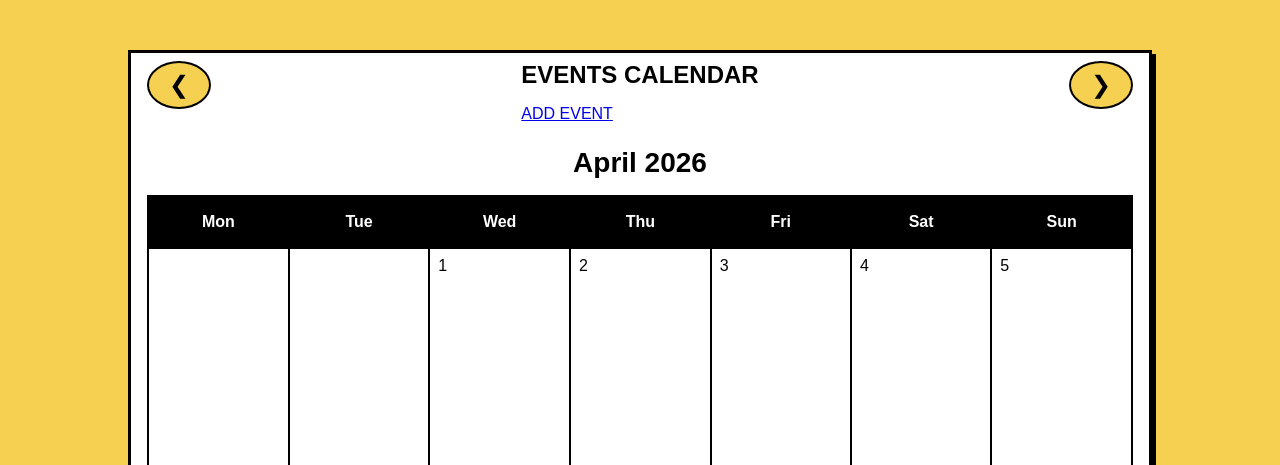
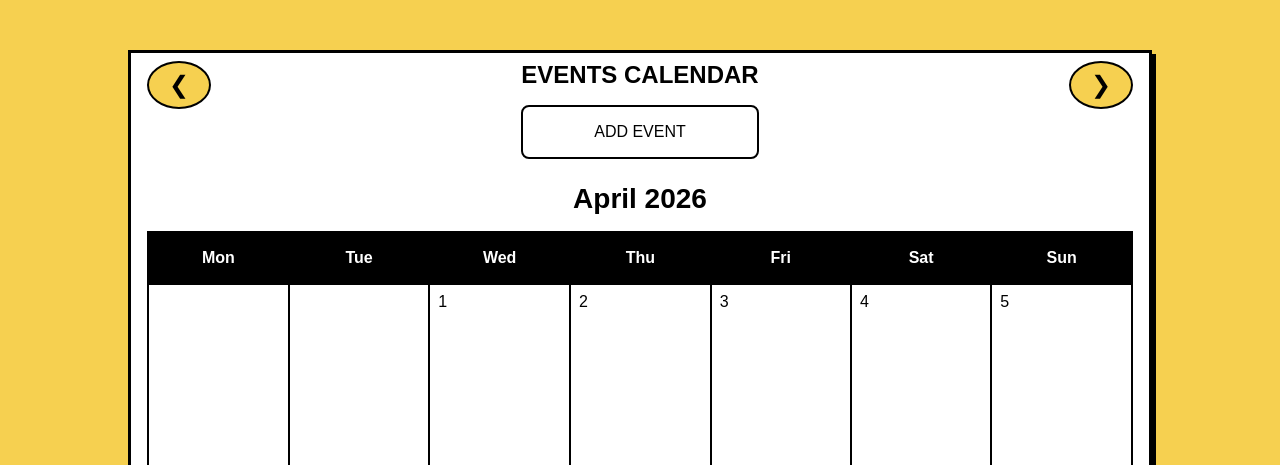
Before and after one commit to CatherineP37/Django-events-calendar, a Django app: page / in a window 1280 px wide. Shown: the top 465 px of the page. Run offline with Django 5.2, Linux system fonts and the light colour scheme; data that the repository does not hold is empty.

Commit message:
Style event button in style.css

```diff
--- a/events_calendar/events_calendar/settings.py
+++ b/events_calendar/events_calendar/settings.py
@@ -10,7 +10,7 @@ BASE_DIR = Path(__file__).resolve().parent.parent
 # See https://docs.djangoproject.com/en/6.0/howto/deployment/checklist/
 
 # SECURITY WARNING: keep the secret key used in production secret!
-SECRET_KEY = os.environ.get('SECRET_KEY')
+SECRET_KEY = 'django-insecure--i4s#ztg#=puq_5e!rb^i&bftyv@&&!4#t&mpwp4dcdl*2s#th'
 
 # SECURITY WARNING: don't run with debug turned on in production!
 DEBUG = True
--- a/events_calendar/static/style.css
+++ b/events_calendar/static/style.css
@@ -120,6 +120,27 @@ table ul li a:hover {
     cursor: pointer;
 }
 
+.event-button {
+    display: inline-block;
+    width: 100%;
+    font-size: 1rem;
+    text-align: center;
+    text-decoration: none;
+    color: #000000;
+    background-color: #FFFFFF;
+    border-radius: 8px;
+    border: 2px solid #000000;
+    padding: 16px 1rem;
+    transition-property: background-color;
+    transition-timing-function: ease-in;
+    transition-duration: .2s;
+}
+
+.event-button:hover {
+    background-color: #FFF5D3;
+    cursor: pointer;
+}
+
 main {
     width: 90%;
     margin: 50px auto 0 auto;
```
